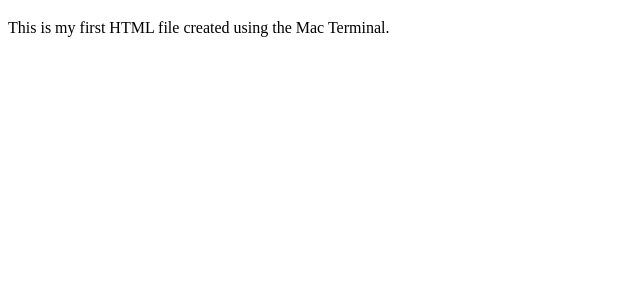
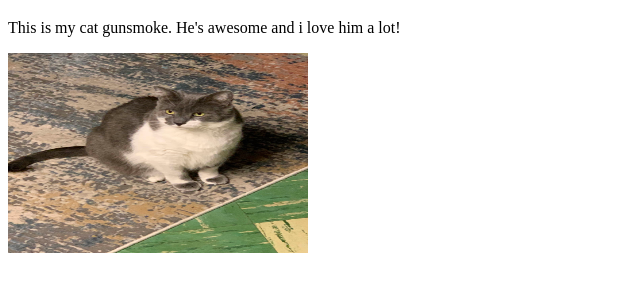
Before and after one commit to jharrisnorton/Gunsmoke, a plain HTML site: page index.html in a window 1280 px wide. Shown: the part 61-352 px from the top of the page, without its empty margins (0-640 px from the left). Drawn offline with Linux system fonts and the light colour scheme; files whose address does not match are found by name.

Commit message:
Changed some text!

```diff
--- a/index.html
+++ b/index.html
@@ -7,6 +7,8 @@
 </head>
 <body>
     <h1>Hello, World!</h1>
-    <p>This is my first HTML file created using the Mac Terminal.</p>
+    <p>This is my cat gunsmoke. He's awesome and i love him a lot!</p>
+    <!-- Adding an image -->
+    <img src="/Users/jharrisnorton/Desktop/WebDesignClass/Gunsmoke/Gunsmoke/GunsmokePic.jpg" alt="Description of the photo" width="300" height="200">
 </body>
 </html>
```
Also changed, not shown: GunsmokePic.jpg (added), 1 other file.
